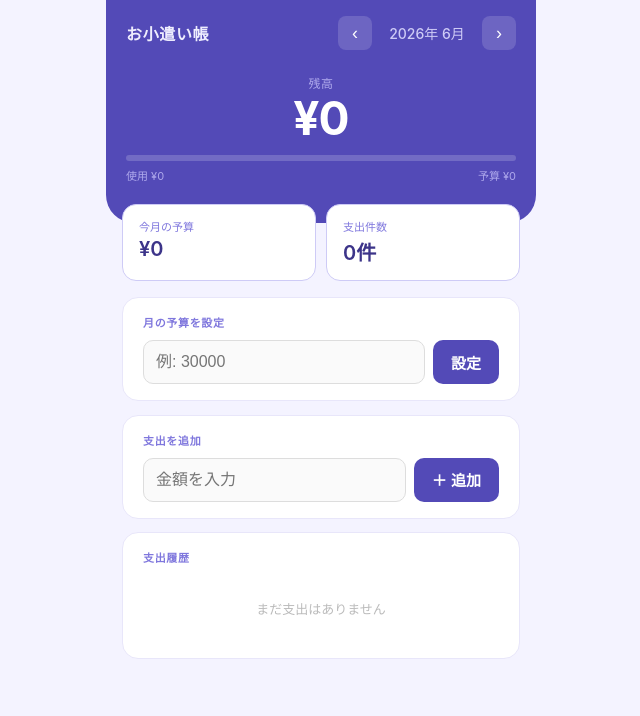
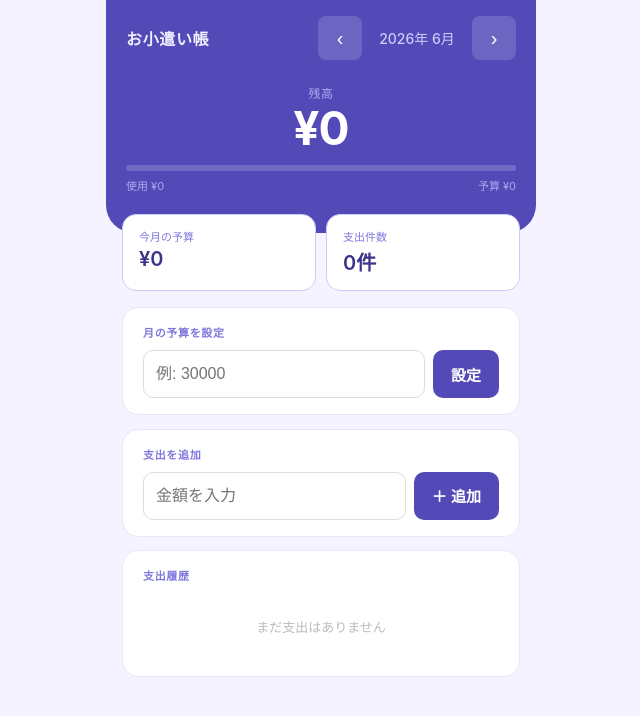
Before and after one commit to otaki93-create/okozukai, a plain HTML site: page index.html in a window 1280 px wide. Shown: the whole page, without its empty margins (319-959 px from the left). Drawn offline with Linux system fonts and the light colour scheme.

Commit message:
Update index.html

```diff
--- a/index.html
+++ b/index.html
@@ -7,8 +7,7 @@
   <meta name="apple-mobile-web-app-capable" content="yes" />
   <meta name="apple-mobile-web-app-status-bar-style" content="black-translucent" />
   <meta name="apple-mobile-web-app-title" content="お小遣い帳" />
-  <link rel="apple-touch-icon" href="https://otaki93-create.github.io/okozukai/icon.svg" />
-  <link rel="manifest" href="https://otaki93-create.github.io/okozukai/manifest.json" />
+  <link rel="apple-touch-icon" href="icon.svg" />
   <meta name="theme-color" content="#534AB7" />
 
   <style>
@@ -19,7 +18,6 @@
       --purple-400: #7F77DD;
       --purple-600: #534AB7;
       --purple-800: #3C3489;
-      --purple-900: #26215C;
       --safe-top: env(safe-area-inset-top, 0px);
       --safe-bottom: env(safe-area-inset-bottom, 0px);
     }
@@ -71,15 +69,16 @@
       background: rgba(255,255,255,0.15);
       border: none;
       border-radius: 8px;
-      width: 34px;
-      height: 34px;
+      width: 44px;
+      height: 44px;
       cursor: pointer;
       color: #fff;
-      font-size: 18px;
+      font-size: 20px;
       display: flex;
       align-items: center;
       justify-content: center;
       -webkit-tap-highlight-color: transparent;
+      touch-action: manipulation;
     }
 
     .nav-btn:active { background: rgba(255,255,255,0.3); }
@@ -170,18 +169,22 @@
 
     input[type="number"] {
       flex: 1;
-      height: 44px;
+      height: 48px;
       border: 1px solid #ddd;
       border-radius: 10px;
       padding: 0 12px;
       font-size: 16px;
       color: #1a1a2e;
-      background: #fafafa;
+      background: #fff;
       -webkit-appearance: none;
       outline: none;
+      touch-action: manipulation;
     }
 
-    input[type="number"]:focus { border-color: var(--purple-400); background: #fff; }
+    input[type="number"]:focus {
+      border-color: var(--purple-400);
+      background: #fff;
+    }
 
     .purple-btn {
       background: var(--purple-600);
@@ -189,15 +192,16 @@
       border: none;
       border-radius: 10px;
       padding: 0 18px;
-      height: 44px;
+      height: 48px;
       font-size: 15px;
       font-weight: 600;
       cursor: pointer;
       white-space: nowrap;
       -webkit-tap-highlight-color: transparent;
+      touch-action: manipulation;
     }
 
-    .purple-btn:active { background: var(--purple-800); transform: scale(0.97); }
+    .purple-btn:active { background: var(--purple-800); }
 
     .exp-list { list-style: none; }
 
@@ -220,13 +224,14 @@
       cursor: pointer;
       color: #ccc;
       font-size: 18px;
-      width: 28px;
-      height: 28px;
+      width: 36px;
+      height: 36px;
       display: flex;
       align-items: center;
       justify-content: center;
       border-radius: 6px;
       -webkit-tap-highlight-color: transparent;
+      touch-action: manipulation;
     }
 
     .del-btn:active { color: #993356; background: #fbeaf0; }
@@ -238,7 +243,7 @@
       padding: 1.5rem 0;
     }
 
-    .footer-space { height: calc(var(--safe-bottom) + 1rem); }
+    .footer-space { height: calc(var(--safe-bottom) + 1.5rem); }
   </style>
 </head>
 <body>
@@ -278,7 +283,7 @@
     <div class="section">
       <div class="section-ttl">月の予算を設定</div>
       <div class="row">
-        <input type="number" id="budgetInput" placeholder="例: 30000" min="0" inputmode="numeric" />
+        <input type="number" id="budgetInput" placeholder="例: 30000" min="0" inputmode="numeric" pattern="[0-9]*" />
         <button class="purple-btn" id="setBudgetBtn">設定</button>
       </div>
     </div>
@@ -286,7 +291,7 @@
     <div class="section">
       <div class="section-ttl">支出を追加</div>
       <div class="row">
-        <input type="number" id="expAmtInput" placeholder="金額を入力" min="0" inputmode="numeric" />
+        <input type="number" id="expAmtInput" placeholder="金額を入力" min="0" inputmode="numeric" pattern="[0-9]*" />
         <button class="purple-btn" id="addExpBtn">＋ 追加</button>
       </div>
     </div>
@@ -303,10 +308,6 @@
 </div>
 
 <script>
-  if (window.navigator.standalone) {
-    window.location.replace('https://otaki93-create.github.io/okozukai/');
-  }
-
   const S = {
     year: new Date().getFullYear(),
     month: new Date().getMonth(),
@@ -411,13 +412,6 @@
     render();
   });
 
-  document.getElementById('budgetInput').addEventListener('keydown', e => {
-    if (e.key === 'Enter') document.getElementById('setBudgetBtn').click();
-  });
-  document.getElementById('expAmtInput').addEventListener('keydown', e => {
-    if (e.key === 'Enter') document.getElementById('addExpBtn').click();
-  });
-
   load();
 </script>
 </body>
```
